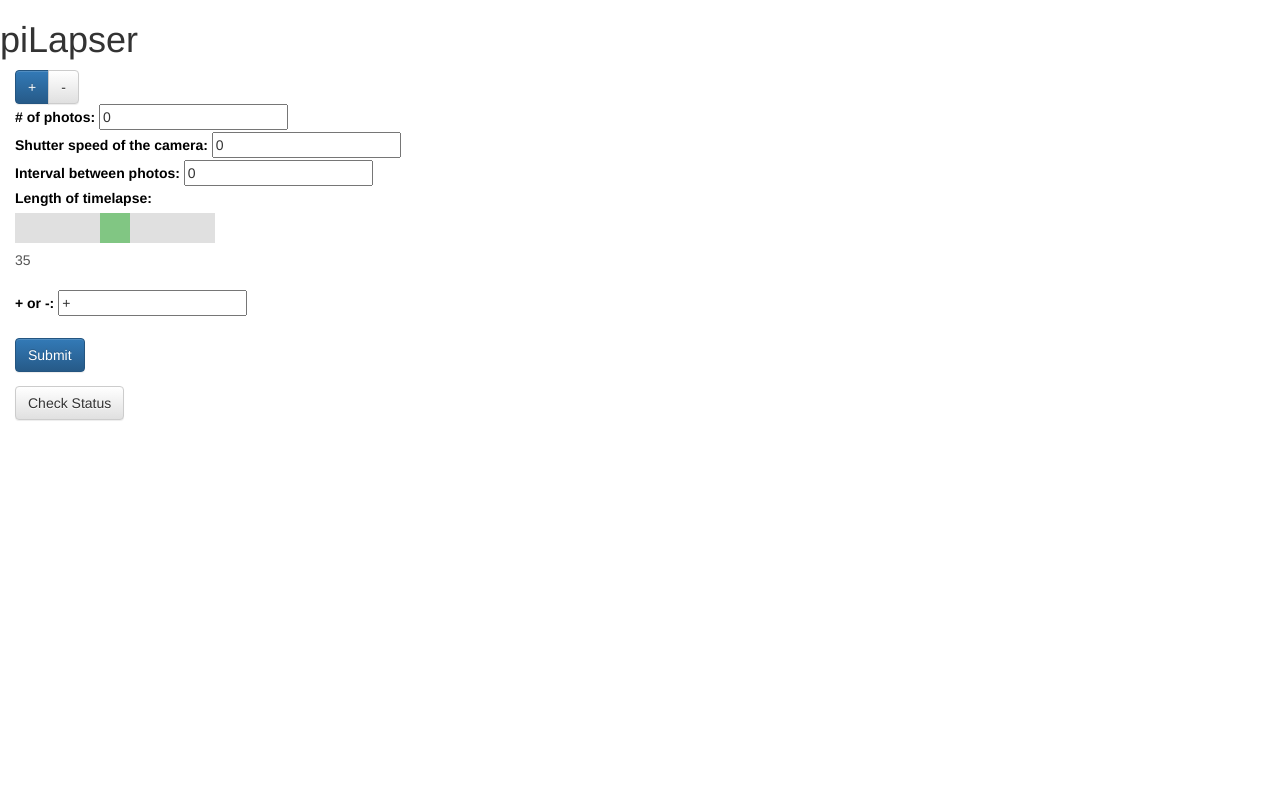
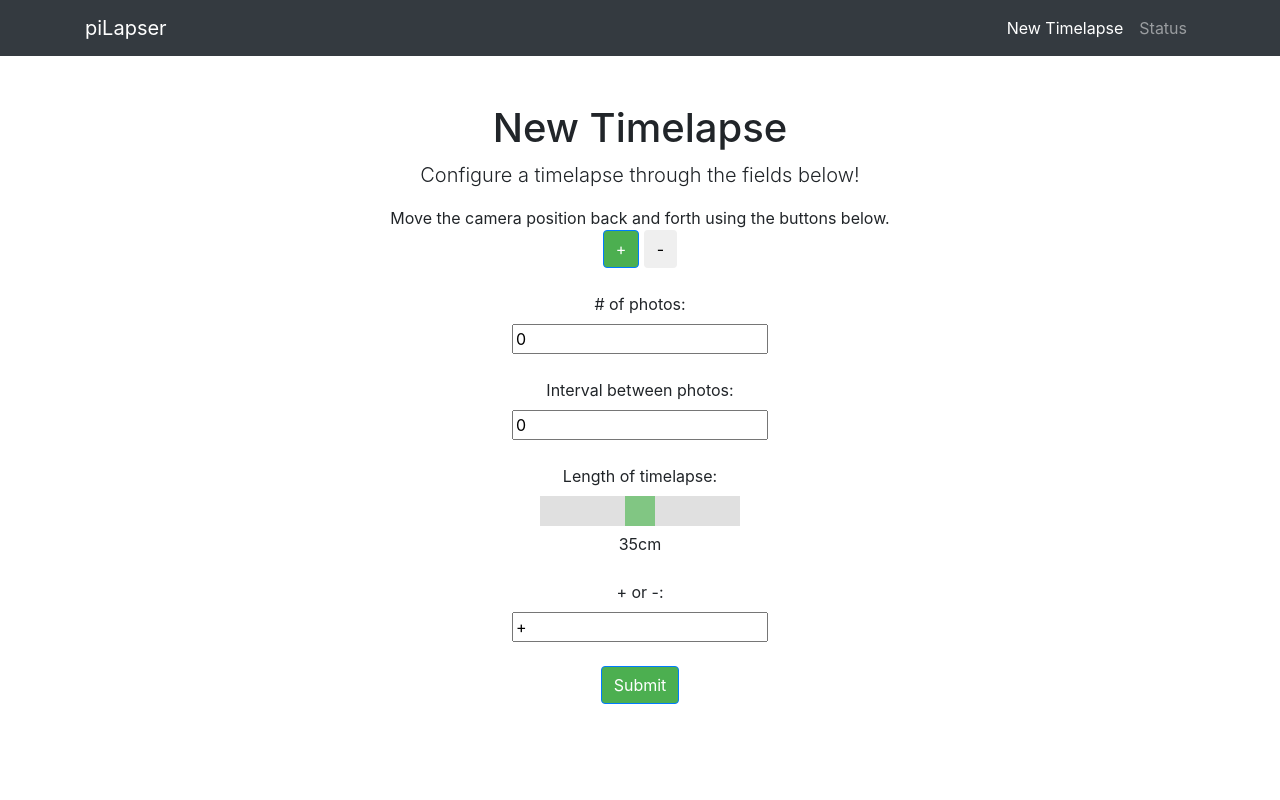
Before and after one commit to canningj/PiLapser, a Django app: template PiLapser/templates/piLapse.html in a window 1280 px wide. Run offline with Django 3.2, Linux system fonts and the light colour scheme; the template is opened without the code that fills it, so the values that code supplies are empty; some libraries are stand-ins or nearby versions.

Commit message:
Tidying up desktop view and formatting the web page for status.

```diff
--- a/PiLapser/static/piLapse.css
+++ b/PiLapser/static/piLapse.css
@@ -1,13 +1,6 @@
-label {
-    color: #000000;
-}
 
-.form {
-    padding-left: 15px;
-}
-
-#slidecontainer {
-    width: 200px;
+.btn-primary, .btn-primary:hover, .btn-primary:active, .btn-primary:visited {
+    background-color: #4CAF50 !important;
 }
 
 .slider {
@@ -15,7 +8,7 @@ label {
     appearance: none;
     -webkit-transition: .2s;
     transition: opacity .2s;
-    width: 100%;
+    width: 200px;
     height: 30px;
     background: #d3d3d3;
     outline: none;
--- a/PiLapser/templates/piLapse.html
+++ b/PiLapser/templates/piLapse.html
@@ -1,9 +1,17 @@
 {% load staticfiles %}
-<html>
+<html lang="en">
+
   <head>
+
+    <meta charset="utf-8">
+    <meta name="viewport" content="width=device-width, initial-scale=1, shrink-to-fit=no">
+    <meta name="description" content="">
+    <meta name="author" content="">
+
     <title>piLapser</title>
-        <link rel="stylesheet" href="//maxcdn.bootstrapcdn.com/bootstrap/3.2.0/css/bootstrap.min.css">
-        <link rel="stylesheet" href="//maxcdn.bootstrapcdn.com/bootstrap/3.2.0/css/bootstrap-theme.min.css">
+
+    <!-- Bootstrap core CSS -->
+        <link rel="stylesheet" href="{% static 'bootstrap.min.css' %}">
         <link rel="stylesheet" href="{% static 'piLapse.css' %}">
         <script src="https://ajax.googleapis.com/ajax/libs/jquery/3.2.1/jquery.min.js"></script>
         <script type="text/javascript" src="{% static 'piLapse.js' %}"></script>
@@ -19,40 +27,88 @@
                     });
                 }
         </script>
+
+    <!-- Custom styles for this template -->
+    <style>
+      body {
+        padding-top: 54px;
+      }
+      @media (min-width: 992px) {
+        body {
+          padding-top: 56px;
+        }
+      }
+
+    </style>
+
   </head>
 
   <body>
-        <h1>piLapser</h1>
-        <div class="form">
-            <div class="btn-group">
+
+    <!-- Navigation -->
+    <nav class="navbar navbar-expand-lg navbar-dark bg-dark fixed-top">
+      <div class="container">
+        <a class="navbar-brand" href="/piLapse">piLapser</a>
+        <button class="navbar-toggler" type="button" data-toggle="collapse" data-target="#navbarResponsive" aria-controls="navbarResponsive" aria-expanded="false" aria-label="Toggle navigation">
+          <span class="navbar-toggler-icon"></span>
+        </button>
+        <div class="collapse navbar-collapse" id="navbarResponsive">
+          <ul class="navbar-nav ml-auto">
+            <li class="nav-item active">
+              <a class="nav-link" href="#">New Timelapse
+                <span class="sr-only">(current)</span>
+              </a>
+            </li>
+            <li class="nav-item">
+              <a class="nav-link" href="/get_status">Status</a>
+            </li>
+          </ul>
+        </div>
+      </div>
+    </nav>
+
+    <!-- Page Content -->
+    <div class="container">
+      <div class="row">
+        <div class="col-lg-12 text-center">
+          <h1 class="mt-5">New Timelapse</h1>
+          <p class="lead">Configure a timelapse through the fields below!</p>
+          <ul class="list-unstyled">
+              <li>Move the camera position back and forth using the buttons below.</li>
+            <li>
                 <button onclick="move_pos()" class="btn btn-primary">+</button>
                 <button onclick="move_neg()" class="btn btn-default">-</button>
-            </div>
+            </li>
               <br>
               <form method="POST" oninput="output1.value=length.value">
                   {% csrf_token %}
-                <label for="total_images"># of photos: </label>
-                <input id="total_images" type="integer" name="total_images" value="{{ 0 }}">
+                  <li>
+                      <label for="total_images"># of photos: </label></li>
+                    <li><input id="total_images" type="integer" name="total_images" value="{{ 0 }}">
+                  </li>
                   <br>
-                <label for="shutter_speed">Shutter speed of the camera: </label>
-                <input id="shutter_speed" type="integer" name="shutter_speed" value="{{ 0 }}">
+                  <li>
+                      <label for="interval">Interval between photos: </label></li>
+                      <li><input id="interval" type="integer" name="interval" value="{{ 0 }}">
+                  </li>
                   <br>
-                <label for="interval">Interval between photos: </label>
-                <input id="interval" type="integer" name="interval" value="{{ 0 }}">
+                  <li>
+                      <label>Length of timelapse:</label></li>
+                  <li><input type="range" class="slider" name="length" min="0" max="70" value="35" /></li>
+                    <li><output name="output1" for="length">35</output>cm
+                  </li>
                   <br>
-                <label>Length of timelapse:</label>
-                <div id="slidecontainer">
-                    <input type="range" class="slider" name="length" min="0" max="70" value="35" />
-                    <output name="output1" for="length">35</output>
+                  <li>
+                      <label for="direction">+ or -: </label></li>
+                      <li><input id="direction" type="char" name="direction" value="{{ '+' }}">
+                  </li>
+                  <br>
+                  <li><button type="submit" class="btn btn-primary">Submit</button></li>
+              </form>
+          </ul>
         </div>
-                <br>
-                <label for="direction">+ or -: </label>
-                <input id="direction" type="char" name="direction" value="{{ '+' }}">
-                <br>
-                <br>
-                <button type="submit" class="btn btn-primary">Submit</button>
-            </form>
-            <button onclick="location.href='/get_status/';" class="btn btn-default">Check Status</button>
+      </div>
     </div>
   </body>
+
 </html>
--- a/PiLapser/templates/piLapse_m.html
+++ b/PiLapser/templates/piLapse_m.html
@@ -4,7 +4,6 @@
     <head>
         <title>piLapser MOBILE</title>
         <link rel="stylesheet" href="{% static 'bootstrap.min.css' %}">
-        <link rel="stylesheet" href="{% static 'bootstrap-theme.min.css' %}">
         <link rel="stylesheet" href="{% static 'piLapse.css' %}">
         <link rel="stylesheet" href="{% static 'w3.css' %}">
         <meta name="viewport" content="width=device-width, initial-scale=1">
@@ -45,7 +44,7 @@
                 {% csrf_token %}
                 <p>
                     <label for="total_images"># of photos: </label>
-                    <input id="total_images" type="integer" name="total_images" value="{{ 0 }}">
+                    <input id="total_images" type="integer" name="total_images" value="{{ Number of Photos }}">
                 </p>
                 <p>
                 <label for="shutter_speed">Shutter speed of the camera: </label>
--- a/PiLapser/views.py
+++ b/PiLapser/views.py
@@ -2,7 +2,6 @@ from django.shortcuts import render
 from django.views.decorators.csrf import csrf_exempt
 from django.http import HttpResponse
 from .forms import timelapseFields
-from multiprocessing import Process
 
 from .piLapse import runTimelapse, moveForwards, moveBackwards, get_status
 from .piLapse import get_status
@@ -41,7 +40,6 @@ def get_fields(request):
             interval = request.POST.get('interval', '')
             direction = request.POST.get('direction', '')
 
-            render_status(request)
             runTimelapse(int(shutter_speed), int(interval), int(length), int(total_images), direction)
             return HttpResponse("Timelapse completed.")
 
@@ -49,7 +47,6 @@ def get_fields(request):
     # Otherwise, it is most likely a GET request so create the field.
     else:
         form = timelapseFields()
-        print(request.flavour)
 
     if request.flavour == 'mobile':
         return render(request, 'piLapse_m.html', {'form': form})
```
Also changed, not shown: PiLapser/templates/status.html (+71 -11 lines). Lines whose indentation alone changed are shown as unchanged.
